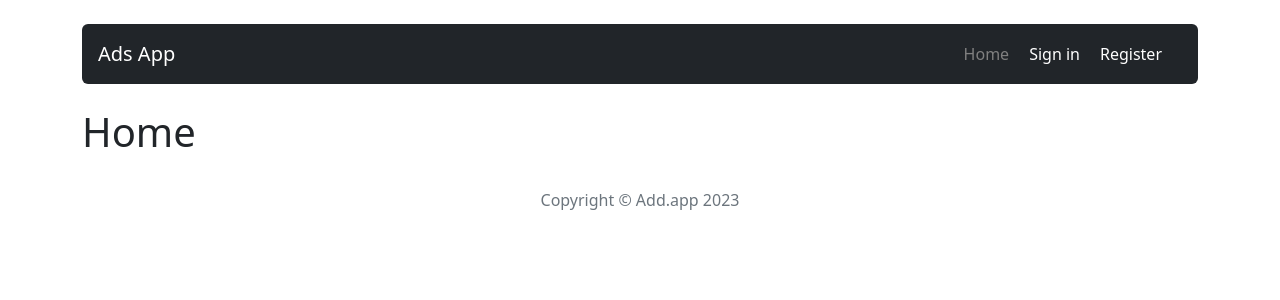
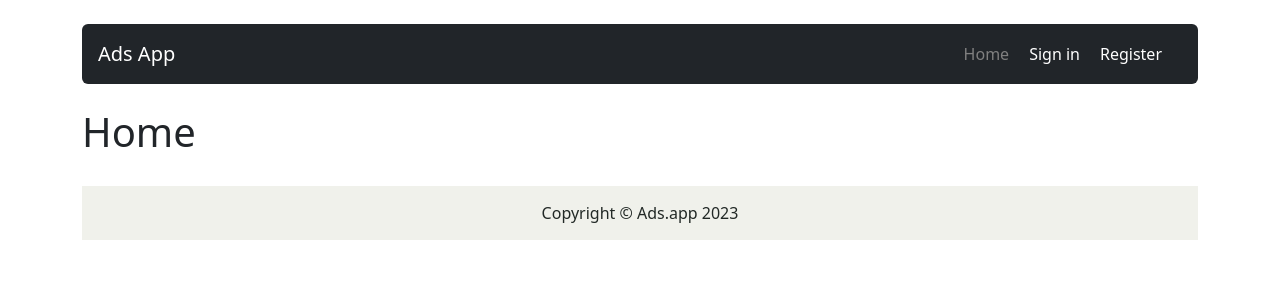
Before and after one commit to Cinamon88/fullstack_project, a React (Create React App) app in the folder client/: page / in a window 1280 px wide. Shown: the top 300 px of the page. Built offline with nearby package versions, Linux system fonts and the light colour scheme.

Commit message:
add styles to Footer

```diff
--- a/client/src/components/views/Footer/Footer.js
+++ b/client/src/components/views/Footer/Footer.js
@@ -1,6 +1,8 @@
+import styles from "../Footer/Footer.module.scss";
+
 const Footer = () => {
     return (
-        <div className="text-center text-muted p-4">Copyright &copy; Add.app 2023</div>
+        <div className={styles.footer}>Copyright &copy; Ads.app 2023</div>
     );
 };
 
--- /dev/null
+++ b/client/src/components/views/Footer/Footer.module.scss
@@ -0,0 +1,10 @@
+@import '../../../styles/settings.scss';
+
+.footer {
+  text-align: center;
+  background-color: $background;
+  color: $text;
+  font-weight: 400;
+  padding: 15px;
+  margin-top: 30px;
+}
--- a/client/src/styles/settings.scss
+++ b/client/src/styles/settings.scss
@@ -5,6 +5,7 @@ $menuText: #f0f1eb;
 $header: #958286;
 $menuBar: #222926;
 $link: #f0f1eb;
+$text: #222926;
 
 
 $radius: 5px;
```
